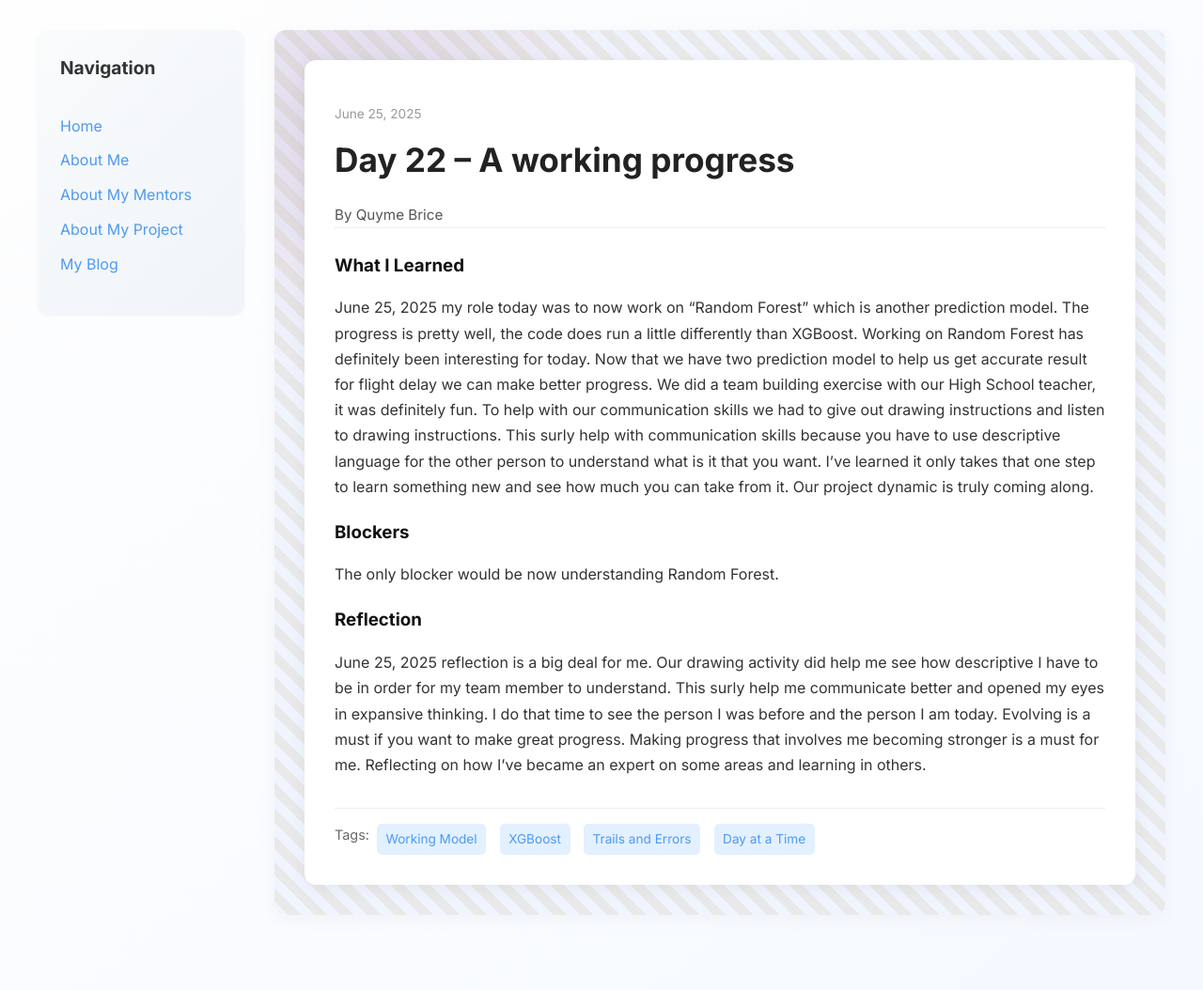
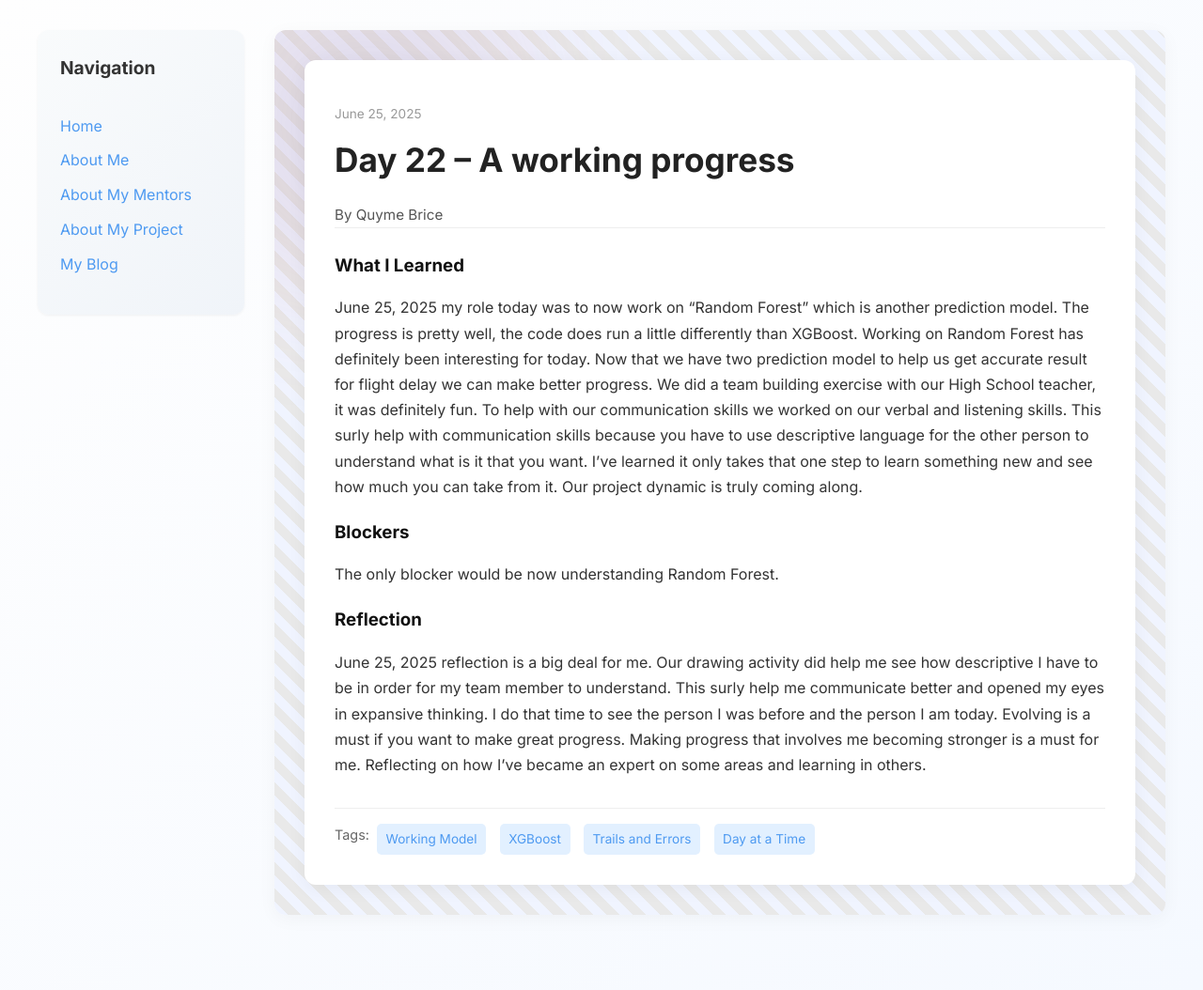
Before and after one commit to Qubri2/Qubri2.github.io, a Jekyll site: the page built from _posts/2025-06-25-day-22.md, in a window 1280 px wide. Shown: the whole page at 94% size. Built offline with Jekyll 4.4.1, drawn with Linux system fonts in a browser that asks for light colours.

Commit message:
Update 2025-06-25-day-22.md

```diff
--- a/_posts/2025-06-25-day-22.md
+++ b/_posts/2025-06-25-day-22.md
@@ -7,7 +7,7 @@ permalink: /day22.html
 tags: ["Working Model", "XGBoost", "Trails and Errors", "Day at a Time"]
 
 what_i_learned: |
-  June 25, 2025 my role today was to now work on "Random Forest" which is another prediction model. The progress is pretty well, the code does run a little differently than XGBoost. Working on Random Forest has definitely been interesting for today. Now that we have two prediction model to help us get accurate result for flight delay we can make better progress. We did a team building exercise with our High School teacher, it was definitely fun. To help with our communication skills we had to give out drawing instructions and listen to drawing instructions. This surly help with communication skills because you have to use descriptive language for the other person to understand what is it that you want. I've learned it only takes that one step to learn something new and see how much you can take from it. Our project dynamic is truly coming along.
+  June 25, 2025 my role today was to now work on "Random Forest" which is another prediction model. The progress is pretty well, the code does run a little differently than XGBoost. Working on Random Forest has definitely been interesting for today. Now that we have two prediction model to help us get accurate result for flight delay we can make better progress. We did a team building exercise with our High School teacher, it was definitely fun. To help with our communication skills we worked on our verbal and listening skills. This surly help with communication skills because you have to use descriptive language for the other person to understand what is it that you want. I've learned it only takes that one step to learn something new and see how much you can take from it. Our project dynamic is truly coming along.
 
 
 
```
